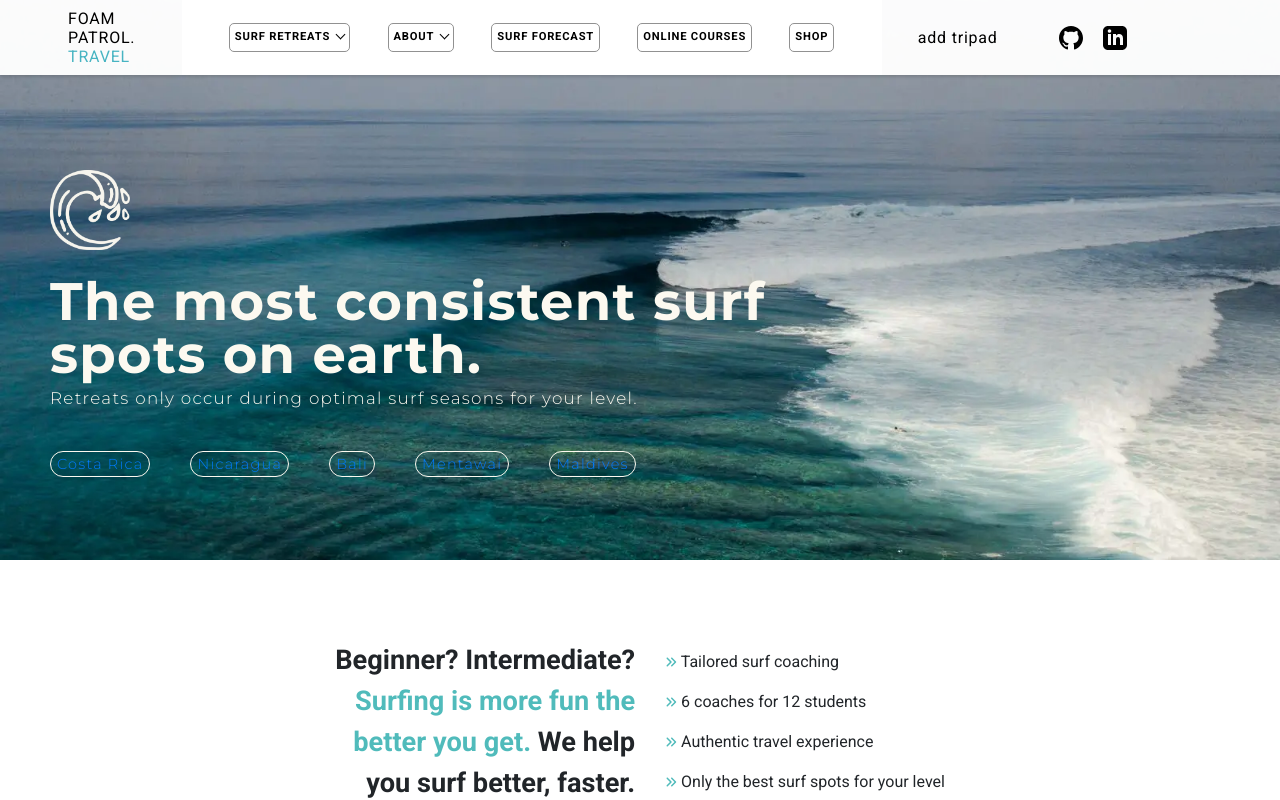
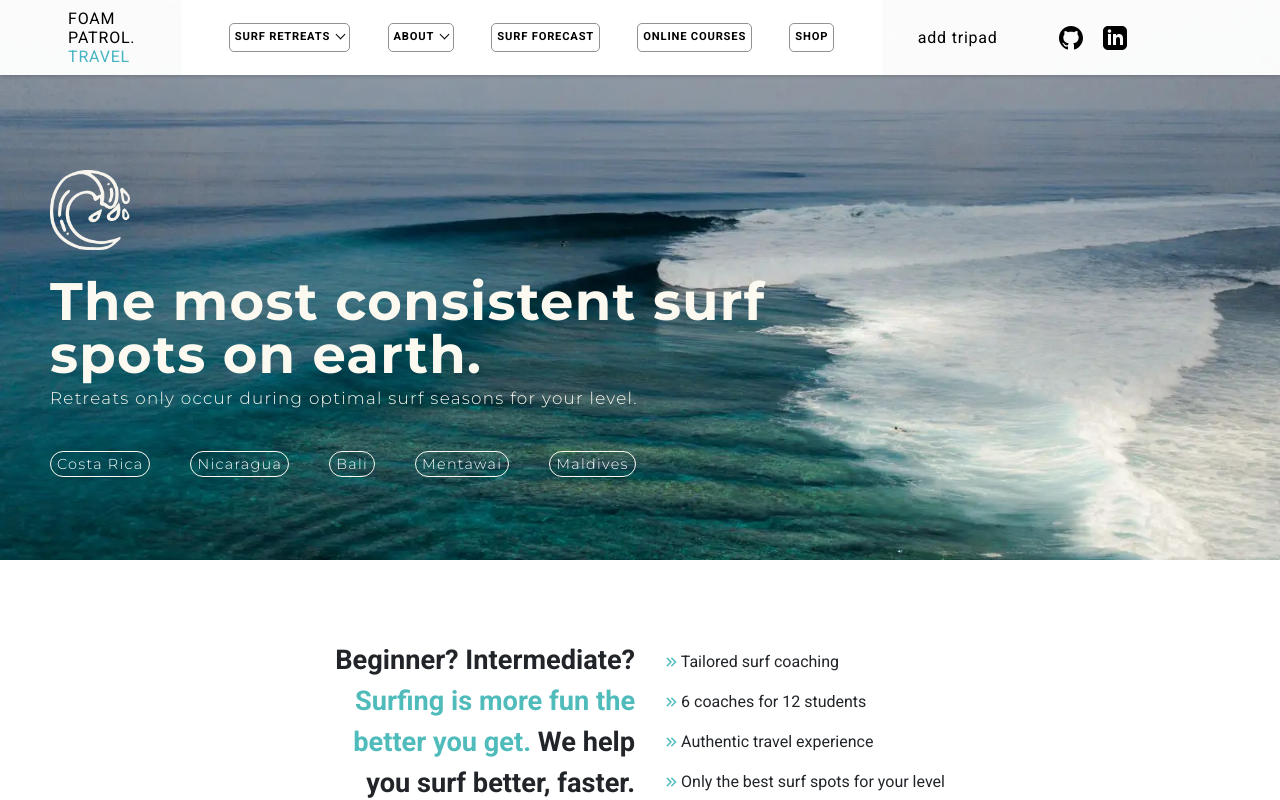
Before and after one commit to AaronoKwok/foam-patrol2, a React (Create React App) app: page / in a window 1280 px wide. Shown: the top 800 px of the page. Built offline with nearby package versions, Linux system fonts and the light colour scheme.

Commit message:
more deploy testing

```diff
--- a/public/index.css
+++ b/public/index.css
@@ -267,8 +267,12 @@ nav {
   border-radius: 15px;
 }
 
+
 .link-loc.color-change:active {
   color: rgb(252, 249, 240);
+}
+.link-loc:link {
+  color: white;
 }
 .link-loc:visited {
   color: rgb(252, 249, 240);
```
